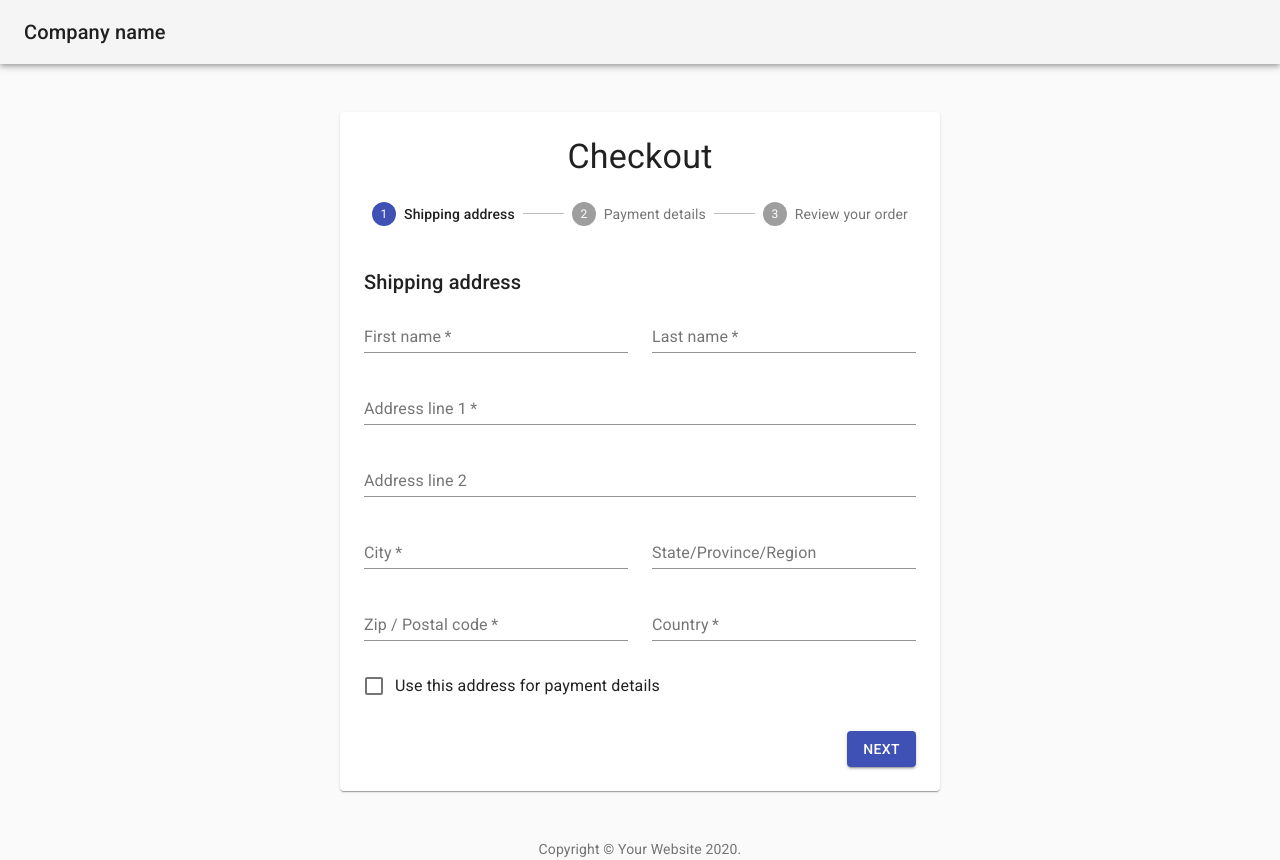
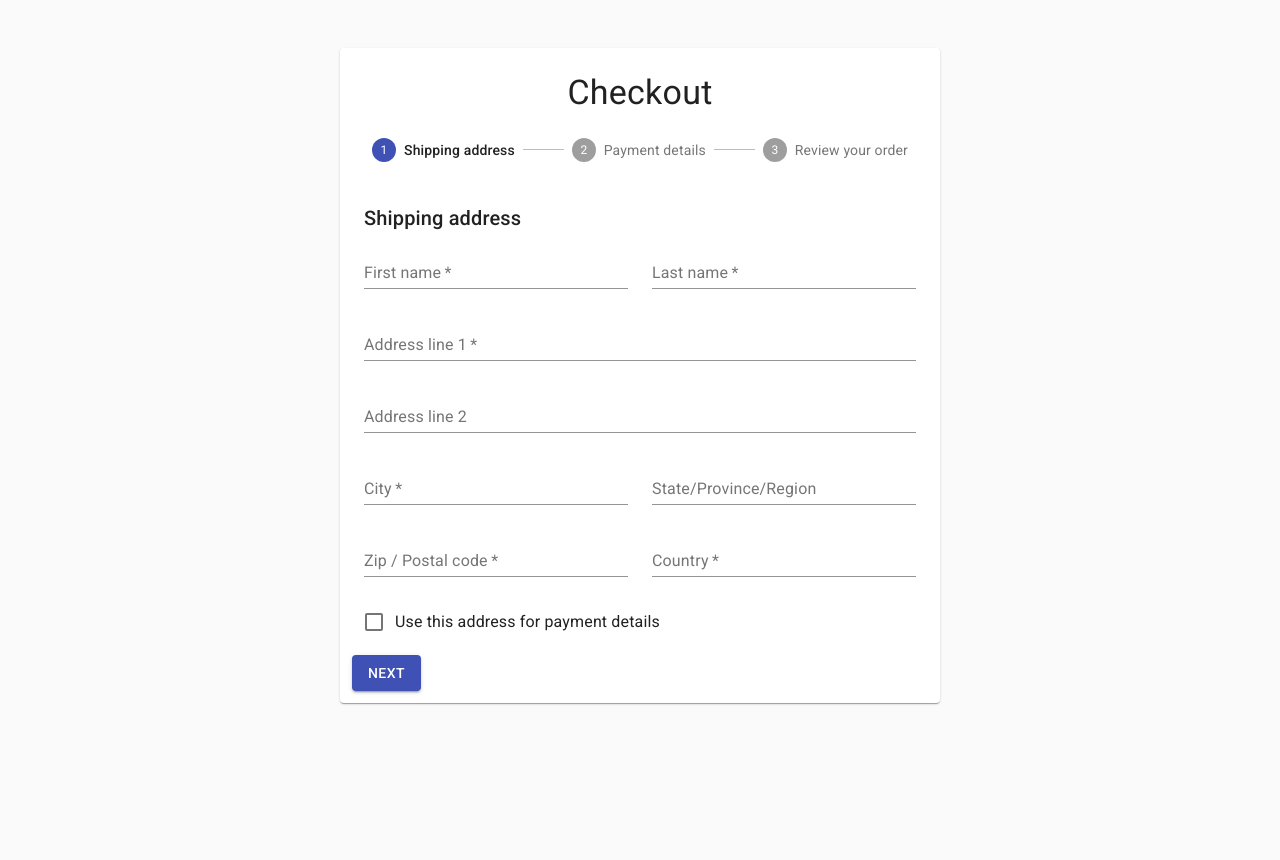
Before and after one commit to lhmisho/auth-kit, a Next.js app: page /checkout/horizontal in a window 1280 px wide. After the commit the page ends 800 px from the top, so only its background shows below. Built offline with nearby package versions, Linux system fonts and the light colour scheme.

Commit message:
step button refectore

```diff
--- a/components/checkout/address-form.jsx
+++ b/components/checkout/address-form.jsx
@@ -3,8 +3,22 @@ import Grid from '@material-ui/core/Grid';
 import TextField from '@material-ui/core/TextField';
 import FormControlLabel from '@material-ui/core/FormControlLabel';
 import Checkbox from '@material-ui/core/Checkbox';
+import Button from '@material-ui/core/Button';
+import { makeStyles } from '@material-ui/core/styles'
+
+const useStyles = makeStyles(theme => ({
+    buttons: {
+        display: 'flex',
+        justifyContent: 'flex-end',
+    },
+    button: {
+        marginTop: theme.spacing(3),
+        marginLeft: theme.spacing(1),
+    },
+}));
 
 export default function AddressForm({values, handleSubmit, handleChange, handleBlur, errors, touched}) {
+    const classes = useStyles();
     return (
         <>
             <form onSubmit={handleSubmit}>
@@ -100,7 +114,7 @@ export default function AddressForm({values, handleSubmit, handleChange, handleB
                         <TextField
                             required
                             id="zip"
-                            name="zip"
+                            name="zipcode"
                             label="Zip / Postal code"
                             fullWidth
                             autoComplete="billing postal-code"
@@ -119,11 +133,11 @@ export default function AddressForm({values, handleSubmit, handleChange, handleB
                             label="Country"
                             fullWidth
                             autoComplete="billing country"
-                            value={values.address1}
+                            value={values.country}
                             onChange={handleChange}
                             onBlur={handleBlur}
-                            error={errors.address1 && touched.address1 ? true : false}
-                            helperText={errors.address1 ? errors.address1 : ''}
+                            error={errors.country && touched.country ? true : false}
+                            helperText={errors.country ? errors.country : ''}
                         />
                     </Grid>
                     <Grid item xs={12}>
@@ -132,6 +146,13 @@ export default function AddressForm({values, handleSubmit, handleChange, handleB
                             label="Use this address for payment details"
                         />
                     </Grid>
+                    <Button
+                        type="submit"
+                        variant="contained"
+                        color="primary"
+                    >
+                        Next
+                    </Button>
                 </Grid>
             </form>
         </>
--- a/components/checkout/payment-form.jsx
+++ b/components/checkout/payment-form.jsx
@@ -3,8 +3,22 @@ import Grid from '@material-ui/core/Grid';
 import TextField from '@material-ui/core/TextField';
 import FormControlLabel from '@material-ui/core/FormControlLabel';
 import Checkbox from '@material-ui/core/Checkbox';
+import Button from '@material-ui/core/Button'
+import {makeStyles} from '@material-ui/core/styles'
+
+const useStyles = makeStyles(theme => ({
+    buttons: {
+        display: 'flex',
+        justifyContent: 'flex-end',
+    },
+    button: {
+        marginTop: theme.spacing(3),
+        marginLeft: theme.spacing(1),
+    },
+}));
 
 const PaymentForm = ({values, handleSubmit, handleChange, handleBlur, errors, touched}) => {
+    const classes = useStyles();
     return (
         <form onSubmit={handleSubmit}>
             <Grid container spacing={3}>
@@ -67,6 +81,21 @@ const PaymentForm = ({values, handleSubmit, handleChange, handleBlur, errors, to
                         label="Remember credit card details for next time"
                     />
                 </Grid>
+                <div className={classes.buttons}>
+                    <Button onClick={() => {
+                        values.handleBack()
+                    }} className={classes.button}>
+                        Back
+                    </Button>
+                    <Button
+                        variant="contained"
+                        color="primary"
+                        type="submit"
+                        className={classes.button}
+                    >
+                        Next
+                    </Button>
+                </div>
             </Grid>
         </form>
     );
--- a/features/checkout/horizontal/AddressForm.js
+++ b/features/checkout/horizontal/AddressForm.js
@@ -2,7 +2,7 @@ import React, {useState} from 'react'
 import AddressForm from '../../../components/checkout/address-form'
 import Typography from '@material-ui/core/Typography';
 import { Formik } from 'formik'
-const Form = () => {
+const Form = (props) => {
     const [firstName, setFirstName] = useState('');
     const [lastName, setLastName] = useState('');
     const [address1, setAddress1] = useState('');
@@ -13,6 +13,7 @@ const Form = () => {
     const [zipcode, setZipcode] = useState('');
     const [isSaveAddress, setIsSaveAddress] = useState('');
 
+    console.log(props)
     return(
         <>
             <Typography variant="h6" gutterBottom>
@@ -25,6 +26,7 @@ const Form = () => {
                 validateOnChange={false}
                 onSubmit={(values, formikBag) => {
                     console.log(values)
+                    props.handleNext()
                 }}/>
         </>
     )
--- a/features/checkout/horizontal/Checkout.js
+++ b/features/checkout/horizontal/Checkout.js
@@ -1,31 +1,14 @@
 import React from 'react';
-import { makeStyles } from '@material-ui/core/styles';
+import {makeStyles} from '@material-ui/core/styles';
 import CssBaseline from '@material-ui/core/CssBaseline';
-import AppBar from '@material-ui/core/AppBar';
-import Toolbar from '@material-ui/core/Toolbar';
 import Paper from '@material-ui/core/Paper';
 import Stepper from '@material-ui/core/Stepper';
 import Step from '@material-ui/core/Step';
 import StepLabel from '@material-ui/core/StepLabel';
-import Button from '@material-ui/core/Button';
-import Link from '@material-ui/core/Link';
 import Typography from '@material-ui/core/Typography';
 import AddressForm from './AddressForm';
 import PaymentForm from './PaymentForm';
 import Review from './Review';
-
-function Copyright() {
-    return (
-        <Typography variant="body2" color="textSecondary" align="center">
-        {'Copyright © '}
-        <Link color="inherit" href="https://material-ui.com/">
-        Your Website
-    </Link>{' '}
-    {new Date().getFullYear()}
-    {'.'}
-</Typography>
-);
-}
 
 const useStyles = makeStyles(theme => ({
     appBar: {
@@ -53,35 +36,27 @@ const useStyles = makeStyles(theme => ({
     },
     stepper: {
         padding: theme.spacing(3, 0, 5),
-    },
-    buttons: {
-        display: 'flex',
-        justifyContent: 'flex-end',
-    },
-    button: {
-        marginTop: theme.spacing(3),
-        marginLeft: theme.spacing(1),
-    },
+    }
 }));
 
 const steps = ['Shipping address', 'Payment details', 'Review your order'];
 
-function getStepContent(step) {
+export default function Checkout() {
+    const classes = useStyles();
+    const [activeStep, setActiveStep] = React.useState(0);
+
+    const stepHandler = (step) =>{
         switch (step) {
             case 0:
-            return <AddressForm />;
+                return <AddressForm handleNext={handleNext}/>;
             case 1:
-            return <PaymentForm />;
+                return <PaymentForm handleNext={handleNext} handleBack={handleBack}/>;
             case 2:
-            return <Review />;
+                return <Review handleBack={handleBack}/>;
             default:
                 throw new Error('Unknown step');
         }
     }
-
-export default function Checkout() {
-    const classes = useStyles();
-    const [activeStep, setActiveStep] = React.useState(0);
 
     const handleNext = () => {
         setActiveStep(activeStep + 1);
@@ -93,14 +68,7 @@ export default function Checkout() {
 
     return (
         <React.Fragment>
-        <CssBaseline />
-        <AppBar position="absolute" color="default" className={classes.appBar}>
-<Toolbar>
-    <Typography variant="h6" color="inherit" noWrap>
-    Company name
-    </Typography>
-    </Toolbar>
-    </AppBar>
+            <CssBaseline/>
             <main className={classes.layout}>
                 <Paper className={classes.paper}>
                     <Typography component="h1" variant="h4" align="center">
@@ -126,27 +94,11 @@ export default function Checkout() {
                             </React.Fragment>
                         ) : (
                             <React.Fragment>
-    {getStepContent(activeStep)}
-    <div className={classes.buttons}>
-    {activeStep !== 0 && (
-    <Button onClick={handleBack} className={classes.button}>
-        Back
-        </Button>
-    )}
-<Button
-    variant="contained"
-    color="primary"
-    onClick={handleNext}
-    className={classes.button}
->
-    {activeStep === steps.length - 1 ? 'Place order' : 'Next'}
-</Button>
-    </div>
+                                {stepHandler(activeStep)}
                             </React.Fragment>
                         )}
                     </React.Fragment>
                 </Paper>
-    <Copyright />
             </main>
         </React.Fragment>
     );
--- a/features/checkout/horizontal/PaymentForm.js
+++ b/features/checkout/horizontal/PaymentForm.js
@@ -3,13 +3,13 @@ import {Formik} from 'formik'
 import Typography from '@material-ui/core/Typography';
 import PaymentForm from '../../../components/checkout/payment-form'
 
-const Form = () => {
+const Form = (props) => {
     const [cardName, setCardName] = useState('');
     const [cardNumber, setCardNumber] = useState('');
     const [cvv, setCvv] = useState('');
     const [expDate, setExpDate] = useState('');
     const [isSaveCard, setIsSaveCard] = useState('');
-
+    const {handleNext, handleBack} = props;
     return (
         <>
             <Typography variant="h6" gutterBottom>
@@ -17,11 +17,12 @@ const Form = () => {
             </Typography>
             <Formik
                 component={PaymentForm}
-                initialValues={{cardName, cardNumber, cvv, expDate, isSaveCard}}
+                initialValues={{cardName, cardNumber, cvv, expDate, isSaveCard, handleBack}}
                 validateOnBlur={true}
                 validateOnChange={false}
                 onSubmit={(values, formikBag) => {
                     console.log(values)
+                    handleNext();
                 }}
             />
         </>
```
Also changed, not shown: features/checkout/horizontal/Review.js (+37 -14 lines). Lines whose indentation alone changed are shown as unchanged.
